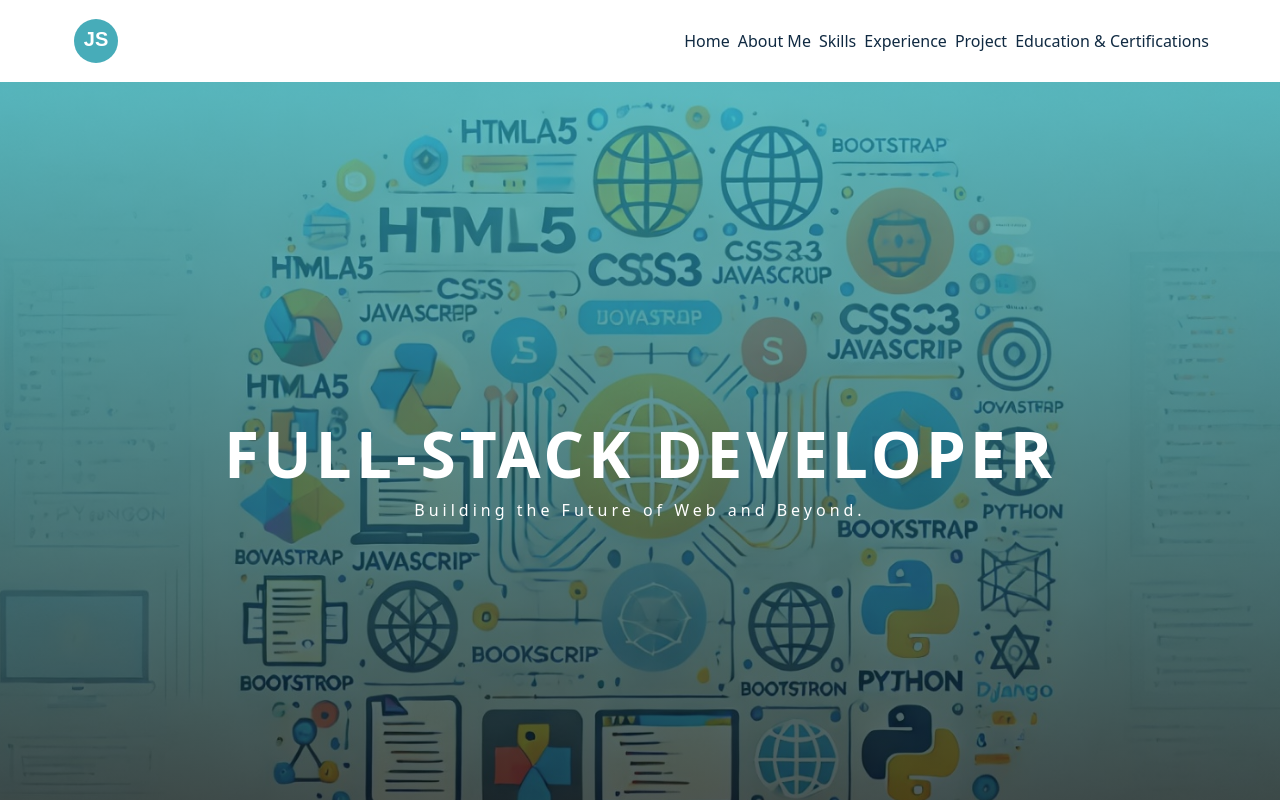
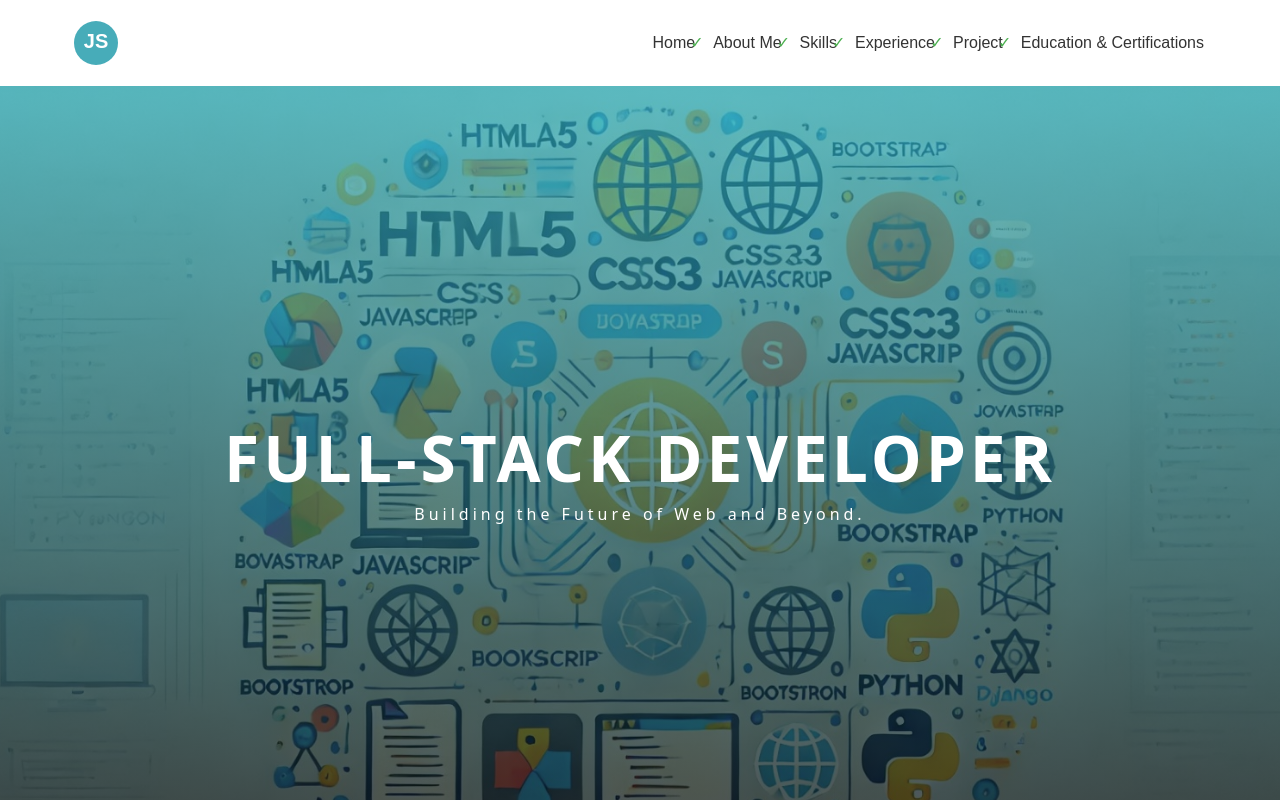
Before and after one commit to jos8304/backroads-project, a React (Create React App) app: page / in a window 1280 px wide. Shown: the top 800 px of the page. Built offline with nearby package versions, Linux system fonts and the light colour scheme.

Commit message:
update css

```diff
--- a/src/index.css
+++ b/src/index.css
@@ -564,6 +564,40 @@ section.certifications {
   margin-right: auto;
 }
 
+/* 리스트 기본 스타일 */
+li {
+  font-family: Arial, sans-serif; /* 글꼴 설정 */
+  font-size: 16px; /* 글자 크기 */
+  color: #333; /* 텍스트 색상 */
+  margin: 10px 0; /* 리스트 항목 사이 간격 */
+  padding: 5px; /* 리스트 항목 패딩 */
+  list-style-type: disc; /* 기본 리스트 아이콘 */
+}
+
+/* 리스트 아이템에 아이콘 추가 */
+li::marker {
+  content: "✓ "; /* 아이콘 */
+  color: #4caf50; /* 아이콘 색상 */
+}
+
+/* 마우스 오버 효과 */
+li:hover {
+  color: #fff; /* 마우스 오버 시 텍스트 색상 */
+  background-color: #007bff; /* 배경색 */
+  cursor: pointer; /* 마우스 포인터 */
+  border-radius: 5px; /* 둥근 모서리 */
+}
+
+/* 리스트 안의 링크 스타일 */
+li a {
+  color: #007bff; /* 링크 색상 */
+  text-decoration: none; /* 밑줄 제거 */
+}
+
+li a:hover {
+  text-decoration: underline; /* 링크에 마우스 오버 시 밑줄 */
+}
+
 /* 교육 항목 스타일 */
 .certifications-item {
   margin-bottom: 15px;
```
